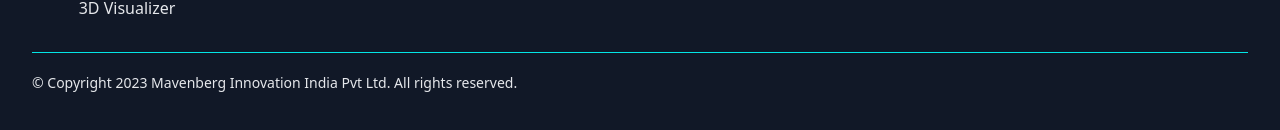
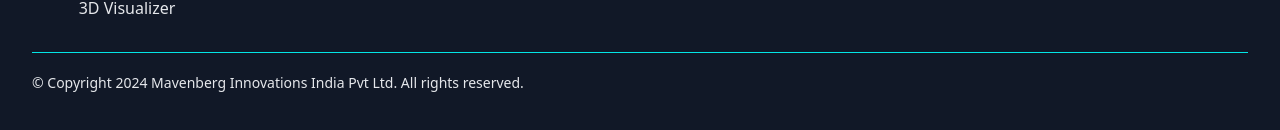
Before and after one commit to akash-tqb/Mavenberg, a Next.js app: page / in a window 1280 px wide. Shown: the part 4060-4190 px from the top of the page. Built offline with nearby package versions, Linux system fonts and the light colour scheme.

Commit message:
footer copyright change

```diff
--- a/sections/footer.tsx
+++ b/sections/footer.tsx
@@ -386,7 +386,7 @@ export default function Footer() {
         </div>
         <div className="flex flex-col-reverse justify-between pt-5 pb-10 border-t border-maven-blue lg:flex-row">
           <p className="text-sm text-maven-white">
-            © Copyright 2023 Mavenberg Innovation India Pvt Ltd. All rights
+            © Copyright 2024 Mavenberg Innovations India Pvt Ltd. All rights
             reserved.
           </p>
         </div>
```
